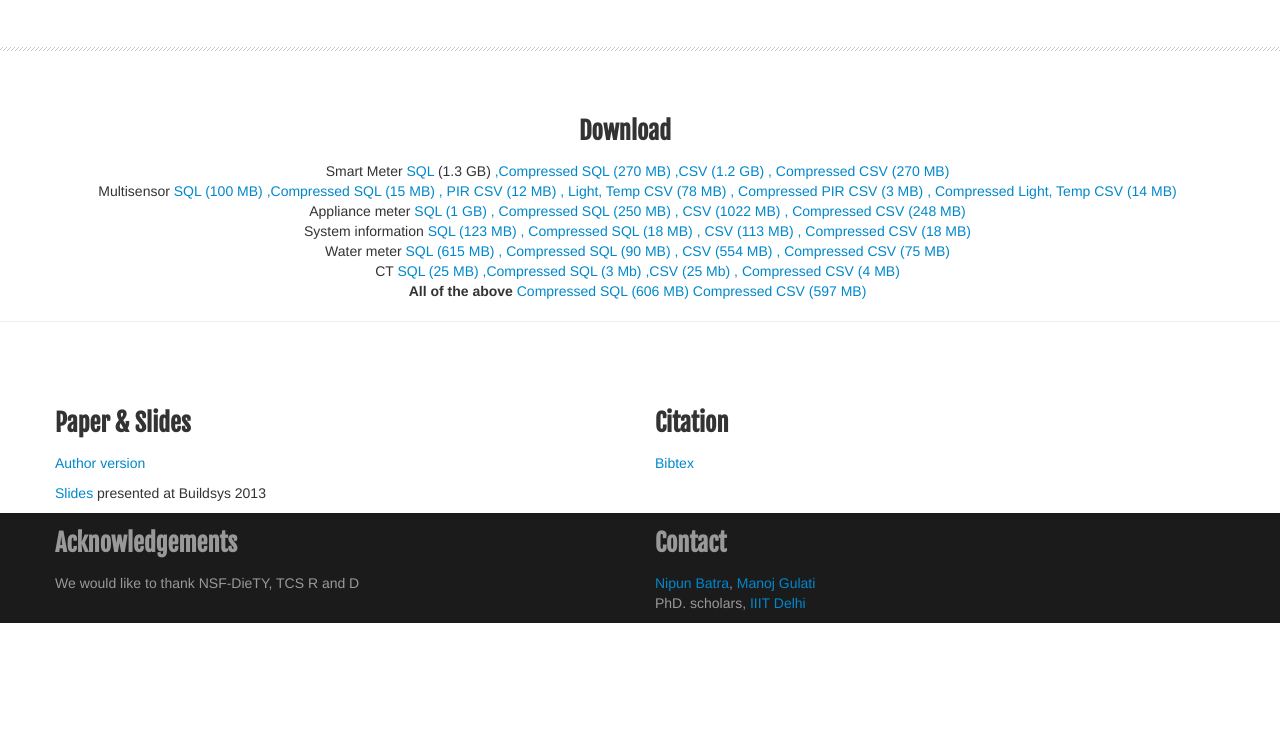
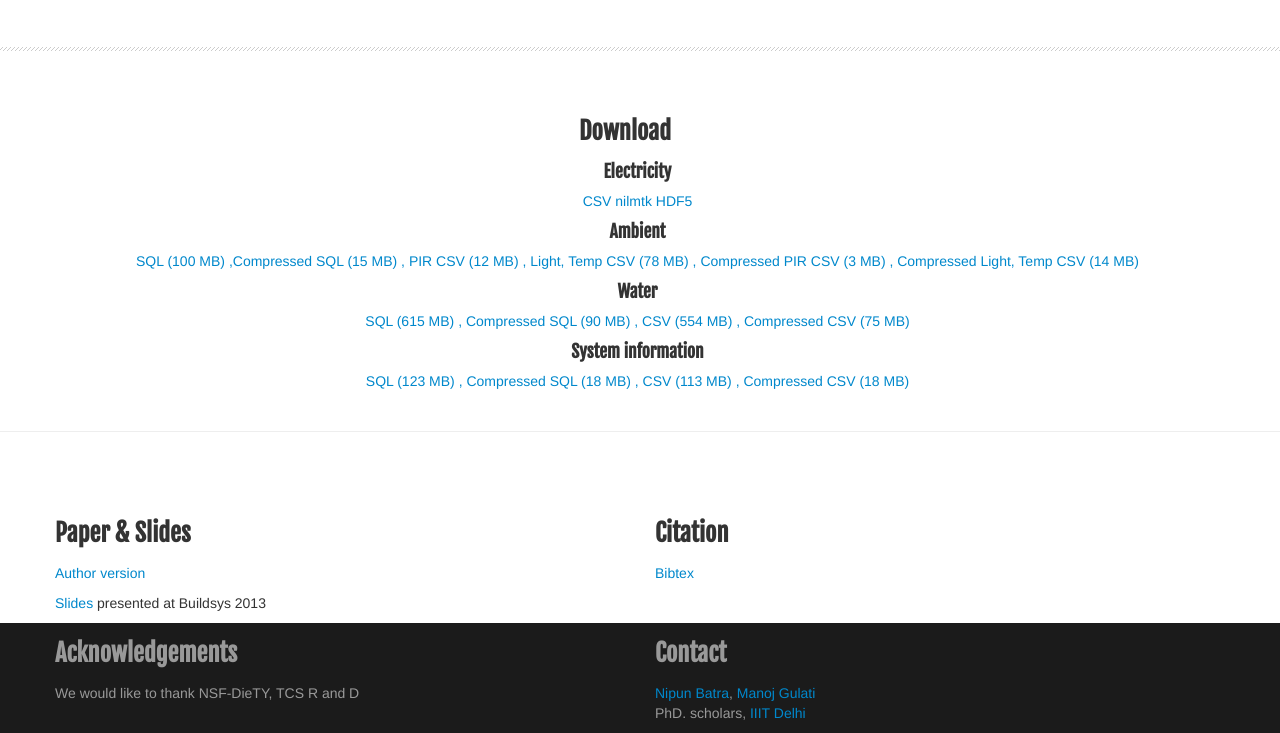
Before and after one commit to iawe/iawe.github.io, a plain HTML site: page index.html in a window 1280 px wide. Shown: the part 2977-3710 px from the top of the page. Before the commit the page ends 3600 px from the top, so only its background shows below. Drawn offline with nearby package versions, Linux system fonts and the light colour scheme.

Commit message:
Added link to HDF5

```diff
--- a/index.html
+++ b/index.html
@@ -266,13 +266,12 @@
 
 	<h3>Download</h3>
   <ol>
-     Smart Meter
-      <a href="https://copy.com/sxNCDnurZrlj">SQL</a> (1.3 GB)
-      <a href="https://copy.com/hmhN3Htu7rpY">,Compressed SQL (270 MB)</a>
-      <a href="https://copy.com/tkYkkZ4RvFmE">,CSV (1.2 GB)</a>
-      <a href="https://copy.com/Z9AqSZMUvLSd">, Compressed CSV (270 MB)</a>
-    <br/>
-    Multisensor
+
+    <h4>Electricity</h4>
+    <a href="https://copy.com/PkCXGYeAsI6CKl1Q">CSV</a>
+    <a href="https://copy.com/C2sIt1UfDx1mfPlC"> nilmtk HDF5</a>
+   <br/>
+    <h4>Ambient</h4>
      <a href="https://copy.com/IcDq9UvLUZO8">SQL (100 MB)</a>
      <a href="https://copy.com/DcJpjVVJPURS">,Compressed SQL (15 MB)</a>
      <a href="https://copy.com/OKq4KfIEtJSs">, PIR CSV (12 MB)</a>
@@ -281,38 +280,26 @@
      <a href="https://copy.com/E76CZIaTItIC"> , Compressed Light, Temp  CSV (14 MB)</a>
      <br/>
 
-    Appliance meter
-    <a href="https://copy.com/UvEGYR7VCliA">SQL (1 GB)</a>
-    <a href="https://copy.com/CHgLO2r2rDQ4">, Compressed SQL (250 MB)</a>
-    <a href="https://copy.com/tqmAnyeVwbJX">, CSV (1022 MB)</a>
-    <a href="https://copy.com/97KtRjXG6h7h">, Compressed CSV (248 MB)</a>
+         <h4>Water</h4>
+    <a href="https://copy.com/9BOOQLqqCs2M">SQL (615 MB)</a>
+    <a href="https://copy.com/zsq0qGqbpYlj">, Compressed SQL (90 MB)</a>
+    <a href="https://copy.com/xTw0NmVi0RVn">, CSV (554 MB)</a>
+    <a href="https://copy.com/PBYdqTYpf1HI">, Compressed CSV (75 MB)</a>
     <br/>
 
-    System information
+
+
+    <h4>System information</h4>
     <a href="https://copy.com/CtD7vXxGNt0k">SQL (123 MB)</a>
     <a href="https://copy.com/OkbBcX0q8k4u">, Compressed SQL (18 MB)</a>
     <a href="https://copy.com/xugH8DSAX2zh">, CSV (113 MB)</a>
     <a href="https://copy.com/F3soKYcpcDrf">, Compressed CSV (18 MB)</a>
     <br/>
 
-    Water meter
-    <a href="https://copy.com/9BOOQLqqCs2M">SQL (615 MB)</a>
-    <a href="https://copy.com/zsq0qGqbpYlj">, Compressed SQL (90 MB)</a>
-    <a href="https://copy.com/xTw0NmVi0RVn">, CSV (554 MB)</a>
-    <a href="https://copy.com/PBYdqTYpf1HI">, Compressed CSV (75 MB)</a>
-    <br/>
-
-    CT
-      <a href="https://copy.com/SCOJElKqy8yD">SQL (25 MB)</a>
-      <a href="https://copy.com/3tePk8t3l9Eq">,Compressed SQL (3 Mb)</a>
-      <a href="https://copy.com/ijyb83yXCgal">,CSV (25 Mb)</a>
-      <a href="https://copy.com/41c0DhLIaCBP">, Compressed CSV (4 MB) </a>
-<br/>
 
 
-    <b>All of the above</b>
-    <a href="https://copy.com/pSpGYfN8sJxJ"> Compressed SQL (606 MB)</a>
-    <a href="https://copy.com/nkFfpqaU76cr"> Compressed CSV (597 MB)</a>
+
+
 
 <br/>
 <hr>
```
